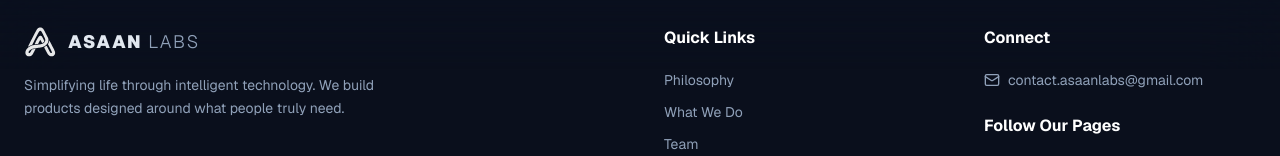
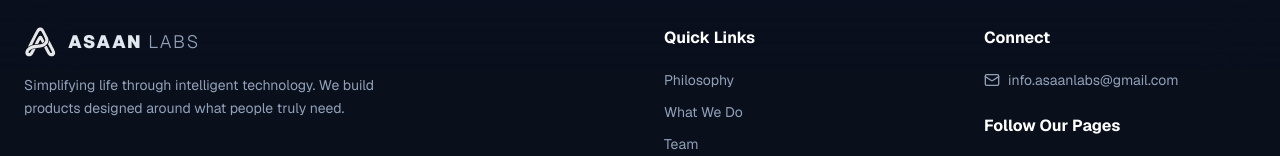
Before and after one commit to Abdul-Rahman258/asaanlabs-website, a Next.js app: page / in a window 1280 px wide. Shown: the part 5779-5935 px from the top of the page. Built offline with nearby package versions, Linux system fonts and the light colour scheme.

Commit message:
Update contact email to info.asaanlabs@gmail.com

```diff
--- a/src/app/layout.tsx
+++ b/src/app/layout.tsx
@@ -76,7 +76,7 @@ export const metadata: Metadata = {
     google: "add-your-google-site-verification-here",
     yandex: "yandex-verification",
     other: {
-      me: ['contact.asaanlabs@gmail.com'],
+      me: ['info.asaanlabs@gmail.com'],
     },
   }
 };
--- a/src/app/page.tsx
+++ b/src/app/page.tsx
@@ -683,9 +683,9 @@ export default function Home() {
             <div className="flex flex-col gap-6">
               <div className="flex flex-col gap-3">
                 <h4 className="text-white font-bold mb-2">Connect</h4>
-                <a href="mailto:contact.asaanlabs@gmail.com" className="text-slate-400 hover:text-primary transition-colors text-sm w-fit flex items-center gap-2">
+                <a href="mailto:info.asaanlabs@gmail.com" className="text-slate-400 hover:text-primary transition-colors text-sm w-fit flex items-center gap-2">
                   <Mail className="w-4 h-4" />
-                  contact.asaanlabs@gmail.com
+                  info.asaanlabs@gmail.com
                 </a>
               </div>
 
```
